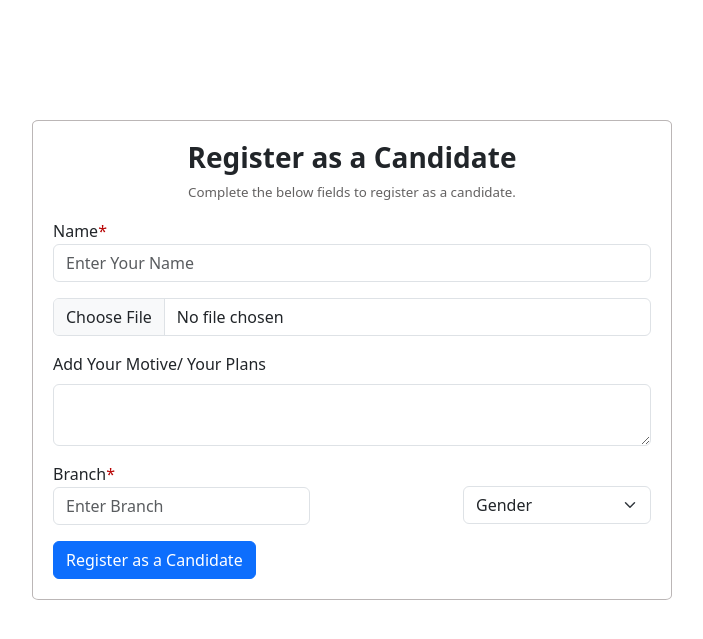
After one commit to KaranJoshi101/wevote, a Flask app: template templates/reister-candidate.html in a window 1280 px wide. The commit adds this page. Shown: the top 639 px of the page, without its empty margins (288-991 px from the left). Run offline with Flask 3, Linux system fonts and the light colour scheme; the template is opened without the code that fills it, so the values that code supplies are empty.

Commit message:
add register-candidate page

```diff
--- /dev/null
+++ b/templates/reister-candidate.html
@@ -0,0 +1,55 @@
+<!DOCTYPE html>
+<html lang="en">
+<head>
+    <meta charset="UTF-8">
+    <meta name="viewport" content="width=device-width, initial-scale=1.0">
+    <title>Register as a candidate</title>
+    <link href="https://cdn.jsdelivr.net/npm/bootstrap@5.3.3/dist/css/bootstrap.min.css" rel="stylesheet" integrity="sha384-QWTKZyjpPEjISv5WaRU9OFeRpok6YctnYmDr5pNlyT2bRjXh0JMhjY6hW+ALEwIH" crossorigin="anonymous">
+    <script src="https://cdn.jsdelivr.net/npm/bootstrap@5.3.3/dist/js/bootstrap.bundle.min.js" integrity="sha384-YvpcrYf0tY3lHB60NNkmXc5s9fDVZLESaAA55NDzOxhy9GkcIdslK1eN7N6jIeHz" crossorigin="anonymous"></script>
+</head>
+<body style="display: flex; justify-content: center;">
+  <div class="container-sm col-lg-6 col-md-10 col-sm-12" style="margin-top: 120px; border: 0.5px solid rgb(187, 182, 182); padding: 20px 20px 20px 20px; border-radius: 1%;">
+    <form method="POST">
+    <div>
+      <h3 style="text-align: center;font-weight: 700;">Register as a Candidate</h3>
+      <p style="text-align: center;font-size: smaller;color: rgb(99, 97, 97);">Complete the below fields to register as a candidate.</p>
+    </div>
+    <div class="mb-3">
+      <label for="validationCustom01" class="form-label" style="margin-bottom: 1px;">Name<p style="display: inline;color: rgb(184, 4, 4);">*</p></label>
+      <input type="text" class="form-control" id="formGroupExampleInput" placeholder="Enter Your Name" name="title" required>
+    </div>
+
+
+    <div class="input-group mb-2">
+      <input type="file" class="form-control" id="inputGroupFile02">
+    </div>
+
+    <div class="mb-3 mt-3">
+      <label for="exampleFormControlTextarea1" class="form-label">Add Your Motive/ Your Plans</label>
+      <textarea class="form-control" id="exampleFormControlTextarea1" rows="2" name="desc"></textarea>
+    </div>
+
+
+        <div class="d-flex justify-content-between align-items-center">
+            <div>
+                <label for="validationCustom01" class="form-label" style="margin-bottom: 1px;">Branch<p style="display: inline;color: rgb(184, 4, 4);">*</p></label>
+                <input type="text" class="form-control" id="formGroupExampleInput" placeholder="Enter Branch" name="title" required>
+            </div>
+            <div class="mt-4">
+                <select class="form-select c" aria-label="Default select example" name="date" required>
+                  <option selected>Gender</option>
+                  <option value="Male">Male</option>
+                  <option value="Female">Female</option>
+                  <option value="3rd"> I Prefer Not to Say</option>
+                </select>
+            </div>
+        </div>
+
+
+  <button type="submit" class="btn btn-primary mt-3" name="request" >Register as a Candidate</button>
+
+
+</form>
+  </div>
+</body>
+</html>
```
Also changed, not shown: templates/organize.html (+7 -1 lines).
